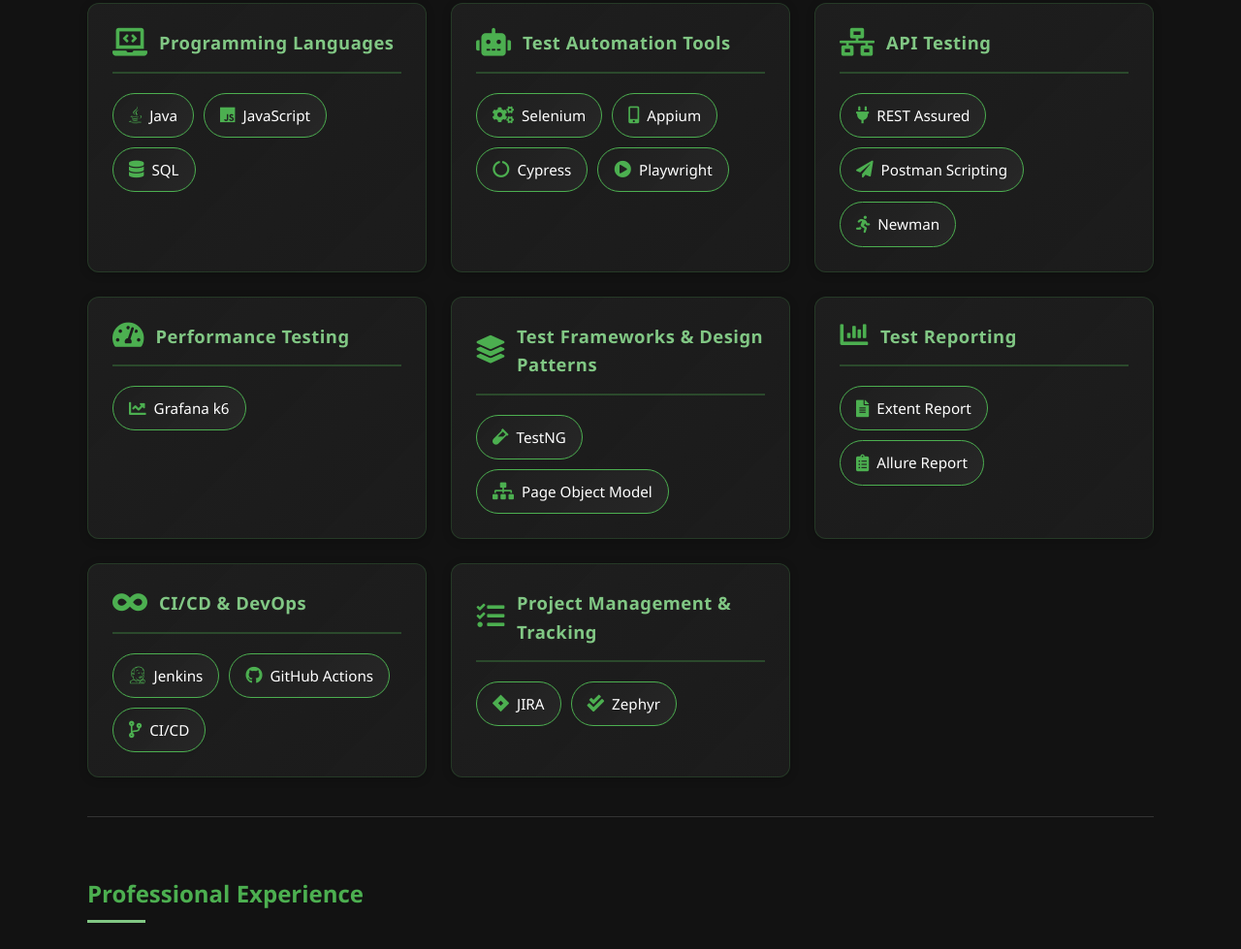
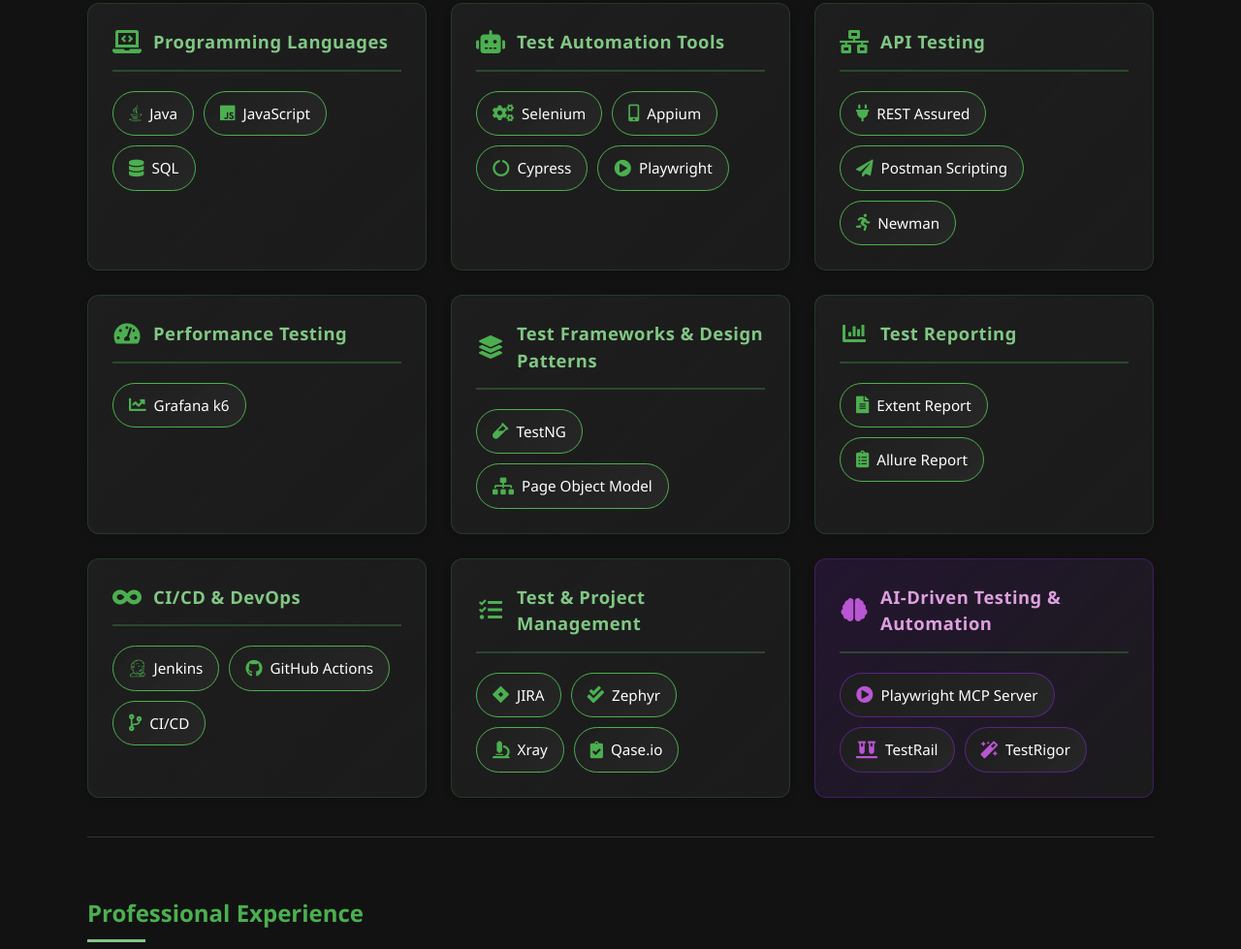
Before and after one commit to imransdet/imransdet.github.io, a website built with webpack: page index.html in a window 1280 px wide. Shown: the part 1204-2183 px from the top of the page at 97% size. Built offline with nearby package versions, Linux system fonts and the light colour scheme.

Commit message:
new changes at tech skill_3

```diff
--- a/css/style.css
+++ b/css/style.css
@@ -187,10 +187,14 @@
 }
 
 .category-icon {
-  font-size: 1.8rem;
+  font-size: 1.5rem;
   color: var(--accent-color);
   min-width: 30px;
   text-align: center;
+  display: flex;
+  align-items: center;
+  justify-content: center;
+  line-height: 1;
 }
 
 .category-title {
@@ -199,6 +203,9 @@
   margin: 0;
   font-weight: 600;
   letter-spacing: 0.5px;
+  line-height: 1.5;
+  display: flex;
+  align-items: center;
 }
 
 .skills-container {
@@ -242,6 +249,38 @@
 @keyframes iconBounce {
   0%, 100% { transform: scale(1); }
   50% { transform: scale(1.2); }
+}
+
+/* AI Category Special Styling */
+.ai-category {
+  background: linear-gradient(135deg, rgba(138, 43, 226, 0.15) 0%, rgba(30, 30, 30, 0.8) 100%);
+  border: 1px solid rgba(138, 43, 226, 0.3);
+}
+
+.ai-category:hover {
+  border-color: rgba(138, 43, 226, 0.8);
+  box-shadow: 0 8px 20px rgba(138, 43, 226, 0.4);
+}
+
+.ai-category .category-icon {
+  color: #BA55D3;
+}
+
+.ai-category .category-title {
+  color: #DDA0DD;
+}
+
+.ai-category .skill {
+  border-color: rgba(138, 43, 226, 0.5);
+}
+
+.ai-category .skill i {
+  color: #BA55D3;
+}
+
+.ai-category .skill:hover {
+  background: linear-gradient(135deg, #BA55D3 0%, #DDA0DD 100%);
+  border-color: #DDA0DD;
 }
 
 /* Responsive adjustments for skills grid */
--- a/index.html
+++ b/index.html
@@ -163,11 +163,25 @@
       <div class="skills-category">
         <div class="category-header">
           <i class="fas fa-tasks category-icon"></i>
-          <h3 class="category-title">Project Management & Tracking</h3>
+          <h3 class="category-title">Test & Project Management</h3>
         </div>
         <div class="skills-container">
           <span class="skill"><i class="fab fa-jira"></i> JIRA</span>
           <span class="skill"><i class="fas fa-check-double"></i> Zephyr</span>
+          <span class="skill"><i class="fas fa-microscope"></i> Xray</span>
+          <span class="skill"><i class="fas fa-clipboard-check"></i> Qase.io</span>
+        </div>
+      </div>
+
+      <div class="skills-category ai-category">
+        <div class="category-header">
+          <i class="fas fa-brain category-icon"></i>
+          <h3 class="category-title">AI-Driven Testing & Automation</h3>
+        </div>
+        <div class="skills-container">
+          <span class="skill"><i class="fas fa-play-circle"></i> Playwright MCP Server</span>
+          <span class="skill"><i class="fas fa-vials"></i> TestRail</span>
+          <span class="skill"><i class="fas fa-magic"></i> TestRigor</span>
         </div>
       </div>
     </div>
```
